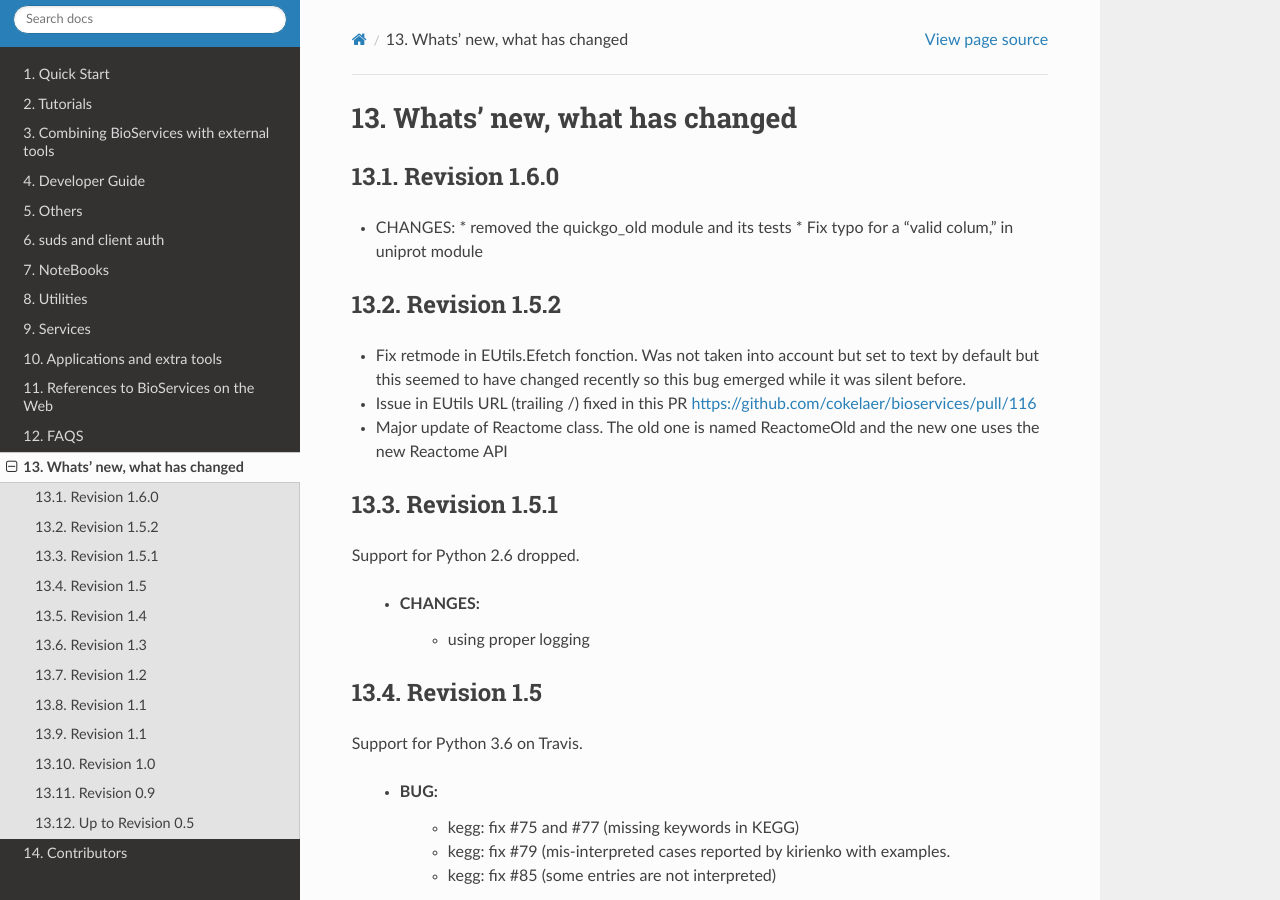
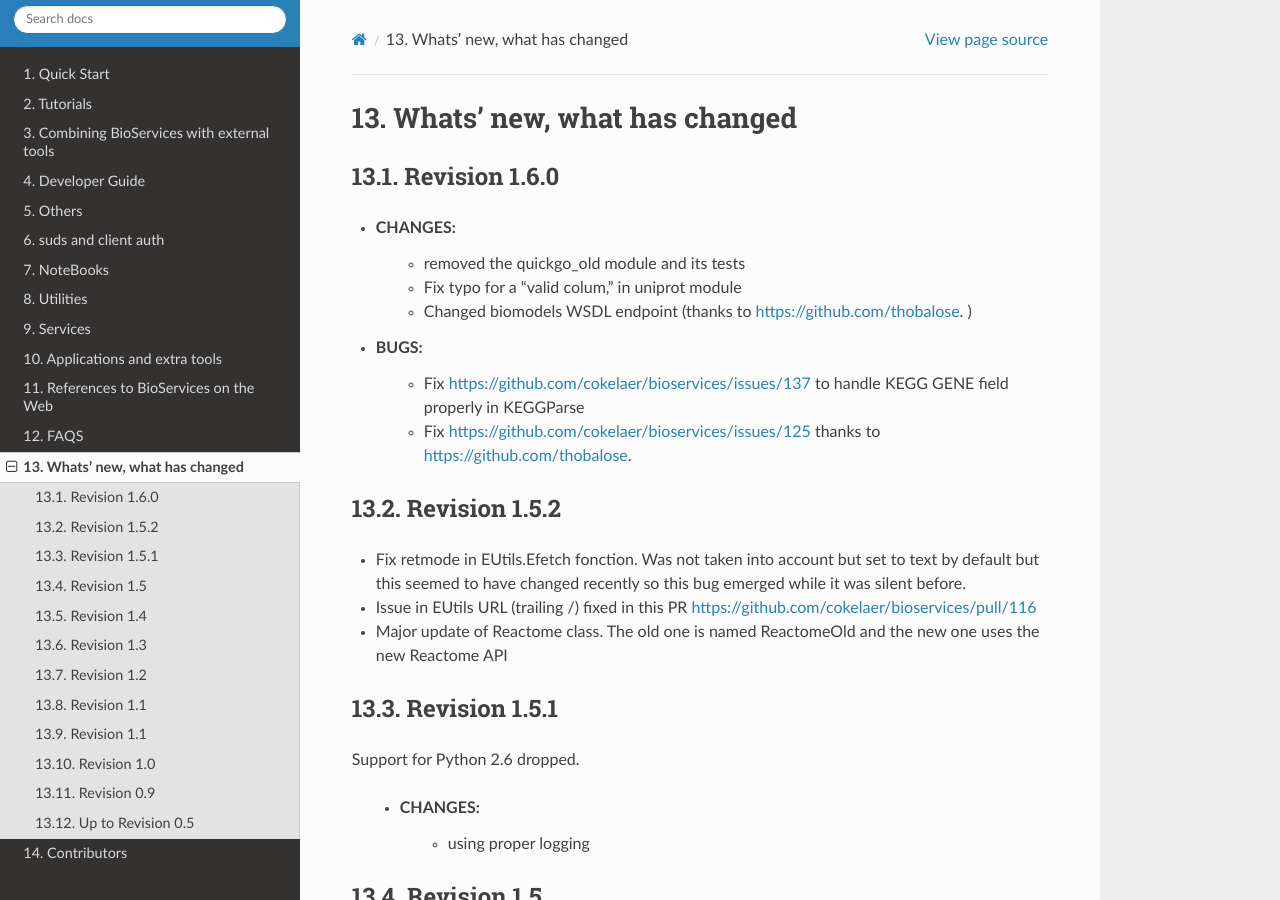
Before and after one commit to cokelaer/bioservices, a Sphinx documentation site: the page built from doc/ChangeLog.rst, in a window 1280 px wide and 900 px high. Built offline with Sphinx 7.4.7 and the Read the Docs theme 2.0.0, drawn with Linux system fonts in a browser that asks for light colours; formulas are drawn with MathJax 3; pages that are not in the unit, such as notebooks, are missing from menus.

Commit message:
updqte Changelog

```diff
--- a/doc/ChangeLog.rst
+++ b/doc/ChangeLog.rst
@@ -5,8 +5,15 @@ Revision 1.6.0
 -----------------
 
 * CHANGES:
-  * removed the quickgo_old module and its tests
-  * Fix typo for a "valid colum," in uniprot module
+    * removed the quickgo_old module and its tests
+    * Fix typo for a "valid colum," in uniprot module
+    * Changed biomodels WSDL endpoint (thanks to https://github.com/thobalose. )
+* BUGS:
+    * Fix https://github.com/cokelaer/bioservices/issues/137 to handle KEGG GENE
+      field properly in KEGGParse
+    * Fix https://github.com/cokelaer/bioservices/issues/125 thanks to
+      https://github.com/thobalose.
+
 
 Revision 1.5.2
 ----------------
```
